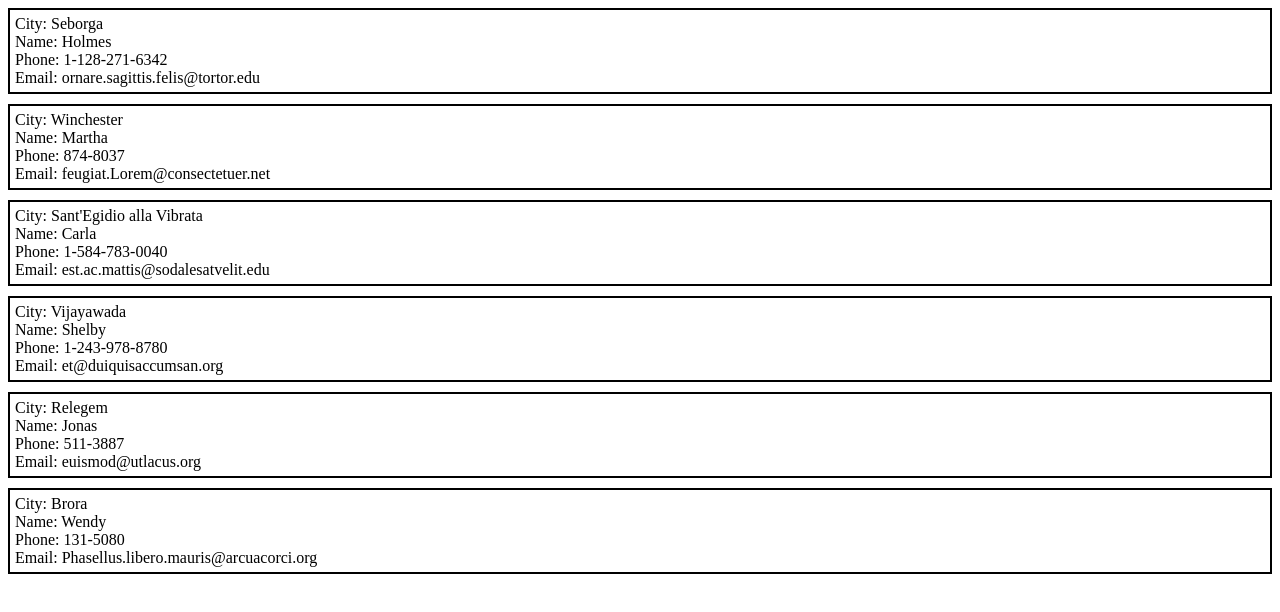
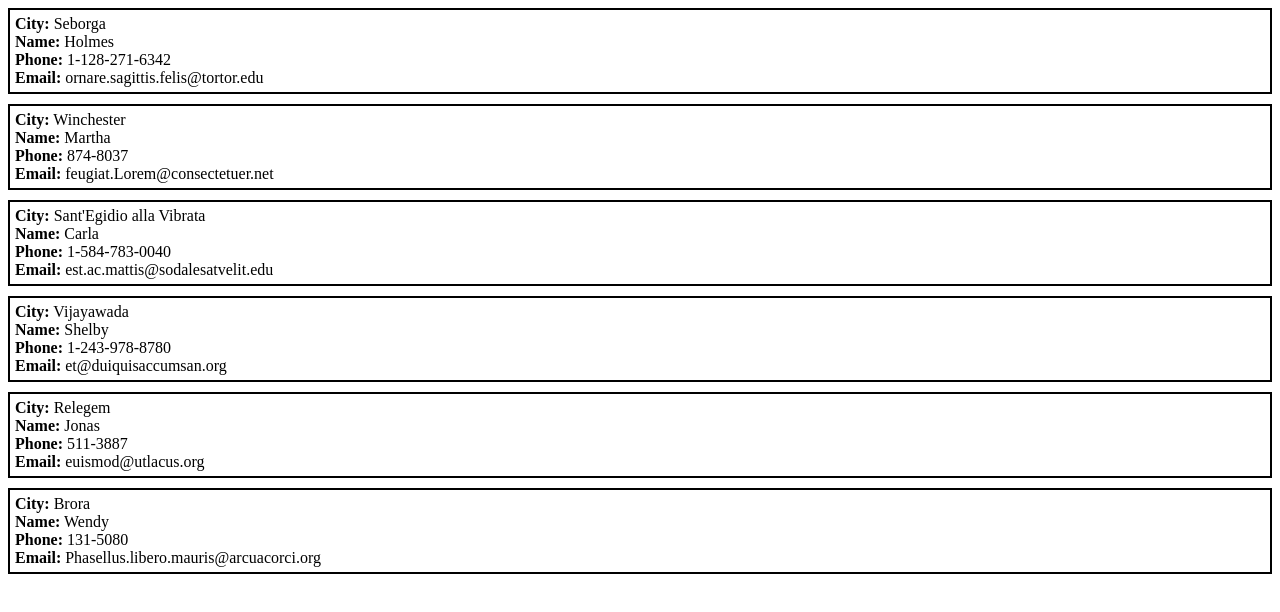
Before and after one commit to aleks-frontend/contact-data-inject, a website: page index.html in a window 1280 px wide. Drawn offline with Linux system fonts and the light colour scheme.

Commit message:
chore: added strong for labels

```diff
--- a/index.html
+++ b/index.html
@@ -667,10 +667,10 @@
 
                 return `
                     <div class="contact">
-                        <div>${labels[0]}: ${city}</div>
-                        <div>${labels[1]}: ${name}</div>
-                        <div>${labels[2]}: ${phone}</div>
-                        <div>${labels[3]}: ${email}</div>
+                        <div><strong>${labels[0]}:</strong> ${city}</div>
+                        <div><strong>${labels[1]}:</strong> ${name}</div>
+                        <div><strong>${labels[2]}:</strong> ${phone}</div>
+                        <div><strong>${labels[3]}:</strong> ${email}</div>
                     </div>
                 `;
             }).join('');
```
